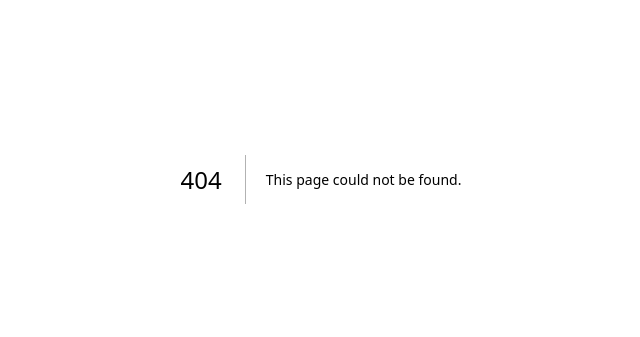
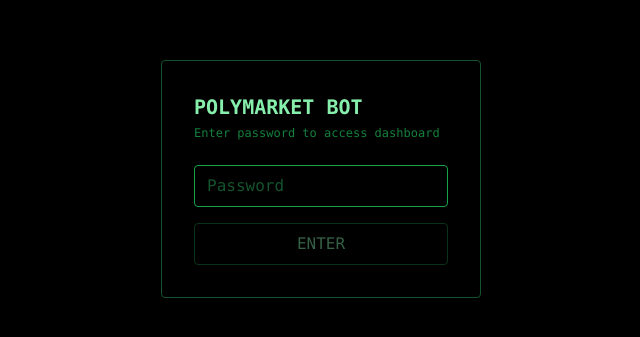
Before and after one commit to kurecicd/polymarket-bot, a Next.js app in the folder web/: page /login in a window 1280 px wide. Before the commit this address had no page. Shown: the part 221-558 px from the top of the page, without its empty margins (319-959 px from the left). Built offline with nearby package versions, Linux system fonts and the light colour scheme.

Commit message:
add password login — middleware protects all routes, 30-day cookie, DASHBOARD_PASSWORD env var

```diff
--- /dev/null
+++ b/web/app/api/auth/login/route.ts
@@ -0,0 +1,28 @@
+import { NextRequest, NextResponse } from "next/server";
+import { createHmac } from "crypto";
+
+const PASSWORD = process.env.DASHBOARD_PASSWORD || "changeme";
+const SECRET = process.env.DASHBOARD_SECRET || "secret-key-change-this";
+
+function sign(value: string): string {
+  return createHmac("sha256", SECRET).update(value).digest("hex");
+}
+
+export async function POST(req: NextRequest) {
+  const { password } = await req.json();
+
+  if (password !== PASSWORD) {
+    return NextResponse.json({ error: "Wrong password" }, { status: 401 });
+  }
+
+  const token = sign("authenticated");
+  const res = NextResponse.json({ ok: true });
+  res.cookies.set("auth", token, {
+    httpOnly: true,
+    secure: true,
+    sameSite: "strict",
+    maxAge: 60 * 60 * 24 * 30, // 30 days
+    path: "/",
+  });
+  return res;
+}
--- /dev/null
+++ b/web/app/login/page.tsx
@@ -0,0 +1,59 @@
+"use client";
+
+import { useState } from "react";
+import { useRouter } from "next/navigation";
+
+export default function LoginPage() {
+  const [password, setPassword] = useState("");
+  const [error, setError] = useState("");
+  const [loading, setLoading] = useState(false);
+  const router = useRouter();
+
+  async function handleSubmit(e: React.FormEvent) {
+    e.preventDefault();
+    setLoading(true);
+    setError("");
+
+    const res = await fetch("/api/auth/login", {
+      method: "POST",
+      headers: { "Content-Type": "application/json" },
+      body: JSON.stringify({ password }),
+    });
+
+    if (res.ok) {
+      router.push("/");
+      router.refresh();
+    } else {
+      setError("Wrong password");
+      setLoading(false);
+    }
+  }
+
+  return (
+    <main className="min-h-screen bg-black text-green-400 font-mono flex items-center justify-center">
+      <div className="border border-green-900 rounded p-8 w-80">
+        <h1 className="text-xl font-bold text-green-300 mb-1">POLYMARKET BOT</h1>
+        <p className="text-xs text-green-700 mb-6">Enter password to access dashboard</p>
+
+        <form onSubmit={handleSubmit} className="space-y-4">
+          <input
+            type="password"
+            value={password}
+            onChange={(e) => setPassword(e.target.value)}
+            placeholder="Password"
+            autoFocus
+            className="w-full bg-black border border-green-800 rounded px-3 py-2 text-green-300 placeholder-green-900 focus:outline-none focus:border-green-600"
+          />
+          {error && <p className="text-red-500 text-xs">{error}</p>}
+          <button
+            type="submit"
+            disabled={loading || !password}
+            className="w-full border border-green-700 py-2 rounded hover:bg-green-900/30 disabled:opacity-40 text-green-300"
+          >
+            {loading ? "…" : "ENTER"}
+          </button>
+        </form>
+      </div>
+    </main>
+  );
+}
```
Also changed, not shown: web/middleware.ts (added, +30 -0 lines).
